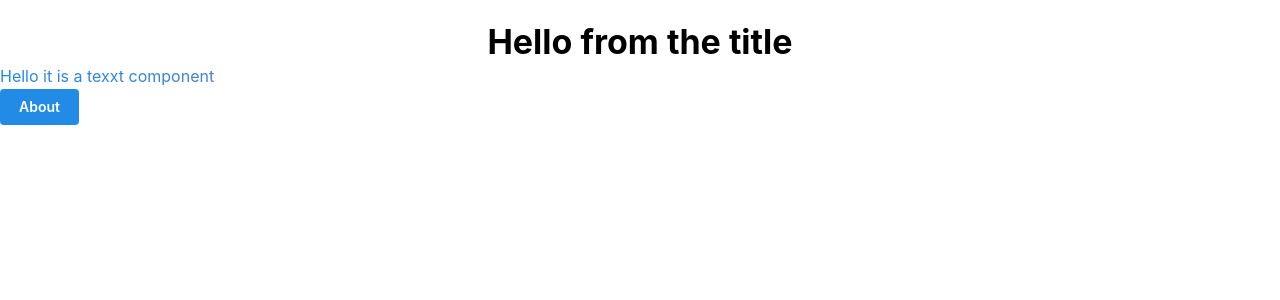
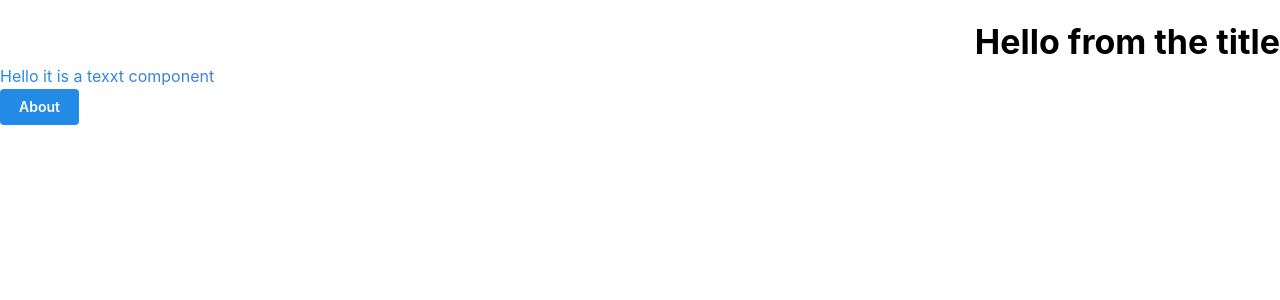
Before and after one commit to OXAYR/Mantine-Next, a Next.js app: page / in a window 1280 px wide. Shown: the top 300 px of the page. Built offline with nearby package versions, Linux system fonts and the light colour scheme; what @mantine/next would draw is missing.

Commit message:
Added responsive design

```diff
--- a/src/pages/index.jsx
+++ b/src/pages/index.jsx
@@ -28,6 +28,11 @@ const Index = () => {
 						background: theme.colors.teal[4],
 					},
 				})}
+				ta={{
+					base: "center",
+					sm: "left",
+					md: "right",
+				}}
 			>
 				Hello from the title
 			</Title>
```
